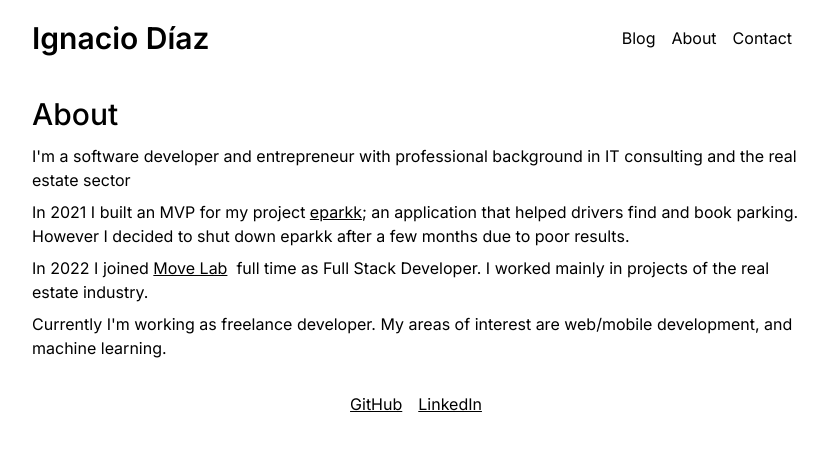
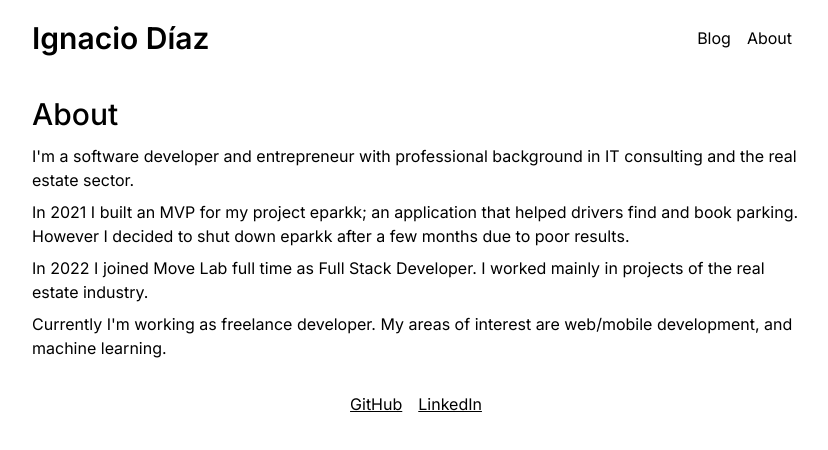
Before and after one commit to ignaciodiazb/blog, a Next.js app: page /en/about in a window 1280 px wide. Shown: the top 450 px of the page, without its empty margins (224-1052 px from the left). Built offline with nearby package versions, Linux system fonts and the light colour scheme.

Commit message:
Added translated text to home and about page

```diff
--- a/src/app/[lang]/about/page.tsx
+++ b/src/app/[lang]/about/page.tsx
@@ -1,33 +1,22 @@
-import Link from "next/link";
 import { Fragment } from "react";
 
-export default function AboutPage() {
+import { Locale, i18n } from "../../../../i18n-config";
+import { getDictionary } from "@/lib/dictionary";
+
+export async function generateStaticParams() {
+  return i18n.locales.map((locale) => ({ lang: locale }));
+}
+
+export default async function AboutPage({ params: { lang } }: { params: { lang: Locale } }) {
+  const dictionary = await getDictionary(lang);
+
   return (
     <Fragment>
-      <h2 className={"text-3xl font-medium mb-3"}>About</h2>
-      <p className={"mb-2"}>
-        I'm a software developer and entrepreneur with professional background in IT consulting and the real estate
-        sector
-      </p>
-      <p className={"mb-2"}>
-        In 2021 I built an MVP for my project&nbsp;
-        <Link className={"underline"} href={"https://eparkk.netlify.app/"} target={"_blank"}>
-          eparkk
-        </Link>
-        &#59; an application that helped drivers find and book parking. However I decided to shut down eparkk after a
-        few months due to poor results.
-      </p>
-      <p className={"mb-2"}>
-        In 2022 I joined&nbsp;
-        <Link className={"underline"} href={"https://www.movelab.cl/home"} target={"_blank"}>
-          Move Lab
-        </Link>
-        &nbsp; full time as Full Stack Developer. I worked mainly in projects of the real estate industry.
-      </p>
-      <p>
-        Currently I'm working as freelance developer. My areas of interest are web/mobile development, and machine
-        learning.
-      </p>
+      <h2 className={"text-3xl font-medium mb-3"}>{dictionary.page.about.title}</h2>
+      <p className={"mb-2"}>{dictionary.page.about.description.p1}</p>
+      <p className={"mb-2"}>{dictionary.page.about.description.p2}</p>
+      <p className={"mb-2"}>{dictionary.page.about.description.p3}</p>
+      <p>{dictionary.page.about.description.p4}</p>
     </Fragment>
   );
 }
--- a/src/app/[lang]/layout.tsx
+++ b/src/app/[lang]/layout.tsx
@@ -1,6 +1,9 @@
 import Link from "next/link";
 import type { Metadata } from "next";
 import { Inter } from "next/font/google";
+
+import { Locale, i18n } from "../../../i18n-config";
+import { getDictionary } from "@/lib/dictionary";
 
 import "./globals.css";
 
@@ -11,29 +14,41 @@ export const metadata: Metadata = {
   description: "Website about software development and startups by Ignacio Díaz",
 };
 
-export default function RootLayout({ children }: { children: React.ReactNode }) {
+export async function generateStaticParams() {
+  return i18n.locales.map((locale) => ({ lang: locale }));
+}
+
+export default async function RootLayout({
+  children,
+  params: { lang },
+}: {
+  children: React.ReactNode;
+  params: { lang: Locale };
+}) {
+  const dictionary = await getDictionary(lang);
+
   return (
-    <html lang="en">
+    <html lang={lang}>
       <body className={inter.className}>
         <header className={"py-5"}>
           <div className={"max-w-3xl mx-auto flex flex-col md:flex-row md:justify-between items-center"}>
             <h1 className={"text-3xl font-semibold"}>
-              <Link href={"/"}>Ignacio Díaz</Link>
+              <Link href={`/${lang}`}>Ignacio Díaz</Link>
             </h1>
             <nav className={"mt-3 md:mt-0"}>
               <ul className={"flex justify-center"}>
                 <li className={"px-2"}>
-                  <Link href={"/blog"}>Blog</Link>
+                  <Link href={`/${lang}/blog`}>{dictionary.navigation.blog}</Link>
                 </li>
                 <li className={"px-2"}>
-                  <Link href={"/about"}>About</Link>
+                  <Link href={`/${lang}/about`}>{dictionary.navigation.about}</Link>
                 </li>
                 {/* <li className={"px-2"}>
-                  <Link href={"/projects"}>Projects</Link>
+                  <Link href={`/${lang}/projects`}>{dictionary.navigation.projects}</Link>
                 </li> */}
-                <li className={"px-2"}>
-                  <Link href={"/contact"}>Contact</Link>
-                </li>
+                {/* <li className={"px-2"}>
+                  <Link href={`/${lang}/contact`}>{dictionary.navigation.contact}</Link>
+                </li> */}
               </ul>
             </nav>
           </div>
--- a/src/app/[lang]/page.tsx
+++ b/src/app/[lang]/page.tsx
@@ -2,12 +2,17 @@ import { Fragment } from "react";
 
 import Intro from "@/components/intro";
 import LatestPosts from "@/components/latest-posts";
+import { Locale, i18n } from "../../../i18n-config";
 
-export default function HomePage() {
+export async function generateStaticParams() {
+  return i18n.locales.map((locale) => ({ lang: locale }));
+}
+
+export default function HomePage({ params: { lang } }: { params: { lang: Locale } }) {
   return (
     <Fragment>
-      <Intro />
-      <LatestPosts />
+      <Intro lang={lang} />
+      <LatestPosts lang={lang} />
     </Fragment>
   );
 }
--- a/src/components/intro.tsx
+++ b/src/components/intro.tsx
@@ -1,18 +1,18 @@
 import Link from "next/link";
 
-export default function Intro() {
+import { Locale } from "../../i18n-config";
+import { getDictionary } from "@/lib/dictionary";
+
+export default async function Intro({ lang }: { lang: Locale }) {
+  const dictionary = await getDictionary(lang);
+
   return (
     <section className={"bg-slate-100 p-4 border-l-2 border-l-slate-400"}>
-      <h2 className={"text-xl font-semibold mb-3"}>Hi! I'm Ignacio. I'm a software developer and entrepreneur.</h2>
-      <p>
-        I like building cool apps, contributing to open source and writing about software development and
-        entrepreneurship.
-      </p>
-      <p className={"mb-3"}>
-        I'm especially interested in <span className={"font-semibold"}>startups</span>.
-      </p>
-      <Link className={"underline"} href={"/about"}>
-        More about me
+      <h2 className={"text-xl font-semibold mb-3"}>{dictionary.page.home.intro.title}</h2>
+      <p>{dictionary.page.home.intro.description.p1}</p>
+      <p className={"mb-3"}>{dictionary.page.home.intro.description.p2}</p>
+      <Link className={"underline"} href={`/${lang}/about`}>
+        {dictionary.page.home.intro.aboutLink}
       </Link>
     </section>
   );
--- a/src/components/latest-posts.tsx
+++ b/src/components/latest-posts.tsx
@@ -1,11 +1,15 @@
 import Link from "next/link";
 
 import Post from "@/components/post";
+import { Locale } from "../../i18n-config";
+import { getDictionary } from "@/lib/dictionary";
 
-export default function LatestPosts() {
+export default async function LatestPosts({ lang }: { lang: Locale }) {
+  const dictionary = await getDictionary(lang);
+
   return (
     <section className={"my-8"}>
-      <h2 className={"text-xl font-medium"}>Latest posts</h2>
+      <h2 className={"text-xl font-medium"}>{dictionary.page.home.latestPosts.title}</h2>
       <ul className={"my-3 divide-y divide-slate-200"} role={"list"}>
         <li className={"py-4 first:pt-0 last:pb-0"}>
           <Post
@@ -44,8 +48,8 @@ export default function LatestPosts() {
           />
         </li>
       </ul>
-      <Link className={"underline"} href={"/blog"}>
-        View all posts
+      <Link className={"underline"} href={`/${lang}/blog`}>
+        {dictionary.page.home.latestPosts.blogLink}
       </Link>
     </section>
   );
```
